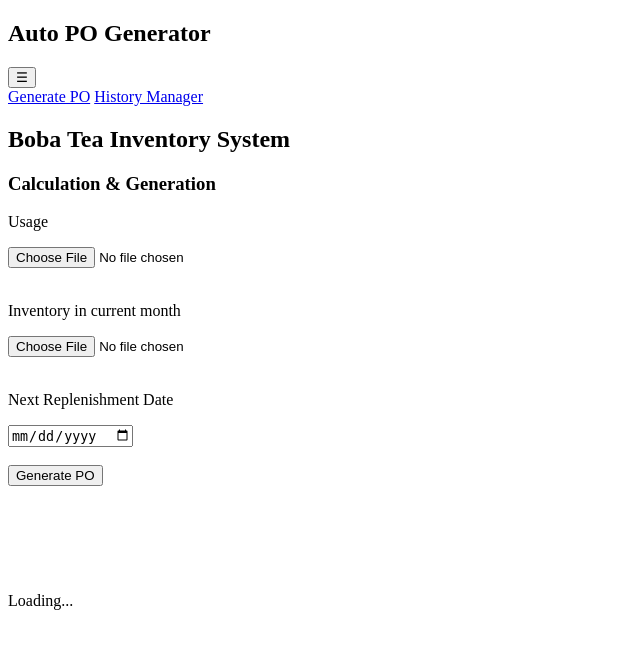
After one commit to Ethanlin26716/boba_tea_SO-PO_generation_page, a Flask app: template templates/generate.html in a window 1280 px wide. The commit adds this page. Shown: the top 649 px of the page, without its empty margins (0-640 px from the left). Run offline with Flask 3, Linux system fonts and the light colour scheme; the template is opened without the code that fills it, so the values that code supplies are empty.

Commit message:
Add history manager summary and page navigation

```diff
--- a/app.py
+++ b/app.py
@@ -17,11 +17,14 @@ os.makedirs(UPLOAD_FOLDER, exist_ok=True)
 os.makedirs(DOWNLOAD_FOLDER, exist_ok=True)
 
 
-
 @app.route("/")
 def index():
+    return render_template("generate.html")
 
-    return render_template("index.html")
+
+@app.route("/history")
+def history():
+    return render_template("history.html")
 
 
 @app.route("/update_usage_history", methods=["POST"])
@@ -54,6 +57,24 @@ def update_usage_history_route():
         "message": "Usage history updated"
     })
 
+USAGE_HISTORY = "history_data/usage_history.xlsx"
+@app.route("/usage_history_months")
+def usage_history_months():
+
+    usage = pd.read_excel(
+        USAGE_HISTORY,
+        sheet_name="All"
+    )
+
+    periods = (
+        usage["出料时间段"]
+        .drop_duplicates()
+        .sort_values(ascending=False)
+        .tolist()
+    )
+
+    return jsonify(periods)
+
 
 @app.route("/update_inventory_history", methods=["POST"])
 def update_inventory_history_route():
@@ -84,6 +105,46 @@ def update_inventory_history_route():
         "status": "success",
         "message": "Inventory history updated"
     })
+
+INVENTORY_HISTORY = "history_data/inventory_history.xlsx"
+@app.route("/inventory_history_dates")
+def inventory_history_dates():
+
+    inventory = pd.read_excel(
+        INVENTORY_HISTORY
+    )
+
+    inventory["inv_snapshot_date"] = pd.to_datetime(
+        inventory["inv_snapshot_date"]
+    )
+
+    recent_dates = (
+        inventory["inv_snapshot_date"]
+        .drop_duplicates()
+        .nlargest(5)
+    )
+
+    recent = inventory[
+        inventory["inv_snapshot_date"].isin(recent_dates)
+    ].copy()
+
+    recent = (
+        recent
+        .groupby("inv_snapshot_date")["门店名称"]
+        .apply(lambda x: ", ".join(x.dropna().astype(str).unique()))
+        .reset_index()
+    )
+
+    recent["inv_snapshot_date"] = (
+        recent["inv_snapshot_date"]
+        .dt.strftime("%Y-%m-%d")
+    )
+
+    return jsonify(
+        recent.to_dict(orient="records")
+    )
+
+
 
 
 @app.route("/update_purchase_history", methods=["POST"])
--- a/history_manager/inventory_history.py
+++ b/history_manager/inventory_history.py
@@ -194,11 +194,11 @@ def sync_inventory_usage():
         candidate_inventory["inv_snapshot_date"]
         == latest_snapshot
     ].copy()
-
+    '''
     print(candidate_inventory.empty)
     print(latest_snapshot)
     print(usage["Usage_Month"].unique())
-
+    '''
     if candidate_inventory.empty:
 
         print("No inventory snapshot available for current usage history.")
--- a/static/input.js
+++ b/static/input.js
@@ -46,7 +46,34 @@ document
 
 });
 
+async function loadUsagePeriods() {
 
+    const response = await fetch(
+        "/usage_history_months"
+    );
+
+    const months = await response.json();
+
+    const list =
+        document.getElementById(
+            "usage_history_months"
+        );
+
+    list.innerHTML = "";
+
+    months.forEach(month => {
+
+        const li =
+            document.createElement("li");
+
+        li.textContent = month;
+
+        list.appendChild(li);
+
+    });
+
+}
+loadUsagePeriods();
 
 
 document
@@ -95,6 +122,47 @@ document
 });
 
 
+
+async function loadInventoryDates() {
+
+    const response = await fetch(
+        "/inventory_history_dates"
+    );
+
+    const data = await response.json();
+
+    const list =
+        document.getElementById(
+            "inventory_history_dates"
+        );
+
+    list.innerHTML = "";
+
+    data.forEach(row => {
+
+        const li =
+            document.createElement("li");
+
+        li.textContent =
+            `${row.inv_snapshot_date} — ${row.门店名称}`;
+
+        list.appendChild(li);
+
+    });
+}
+
+loadInventoryDates();
+
+
+
+
+
+
+
+
+
+
+
 document
 .getElementById("catalog_update")
 .addEventListener("click", async () => {
@@ -138,6 +206,7 @@ document
     data.message;
 
 });
+
 
 
 
@@ -294,3 +363,12 @@ document
 
 
 });
+
+
+document.addEventListener(
+    "DOMContentLoaded",
+    () => {
+        loadUsagePeriods();
+        loadInventoryDates();
+    }
+);
--- /dev/null
+++ b/templates/generate.html
@@ -0,0 +1,104 @@
+<!DOCTYPE html>
+<html>
+
+<head>
+
+<meta charset="UTF-8">
+
+<title>Auto PO Generator</title>
+
+</head>
+
+<body>
+
+<h2>Auto PO Generator</h2>
+
+
+<div class="navbar">
+
+    <div class="menu">
+        <button class="menu-button">☰</button>
+
+        <div class="menu-content">
+            <a href="/">Generate PO</a>
+            <a href="/history">History Manager</a>
+        </div>
+    </div>
+
+    <h2>Boba Tea Inventory System</h2>
+
+</div>
+
+
+
+<h3>Calculation & Generation</h3>
+<p>Usage</p>
+
+<input
+    type="file"
+    id="usage"
+    accept=".xlsx,.xls">
+
+<br><br>
+
+<p>Inventory in current month</p>
+
+<input
+    type="file"
+    id="inventory_currentM"
+    accept=".xlsx,.xls">
+
+<br><br>
+
+
+<p>Next Replenishment Date</p>
+
+<input
+    type="date"
+    id="replenishment_date">
+
+<br><br>
+<!--
+<p>HQ Inventory (Optional)</p>
+
+<input
+    type="file"
+    id="inv_HQ"
+    accept=".xlsx,.xls">
+
+<br><br>
+-->
+<button id="generateBtn">
+Generate PO
+</button>
+
+<br><br>
+
+<button id="downloadExcelBtn" style="display:none;">
+Download Excel
+</button>
+
+<br><br>
+
+<button id="downloadJsonBtn" style="display:none;">
+Download JSON
+</button>
+
+<br><br>
+
+<p id="status">
+Loading...
+</p>
+
+
+<script src="{{ url_for('static', filename='input.js') }}"></script>
+
+
+<!--
+<script src="https://cdn.jsdelivr.net/pyodide/v0.27.7/full/pyodide.js"></script>
+
+<script src="input.js"></script>
+-->
+</body>
+
+</html>
```
Also changed, not shown: templates/history.html (renamed from templates/index.html, +32 -57 lines), 4 other files.
